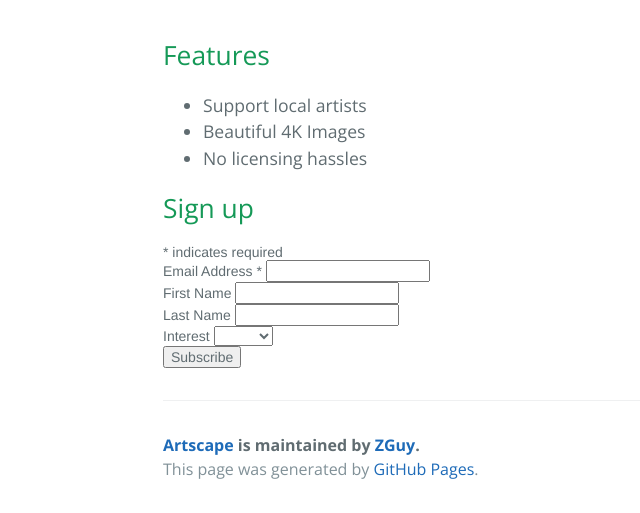
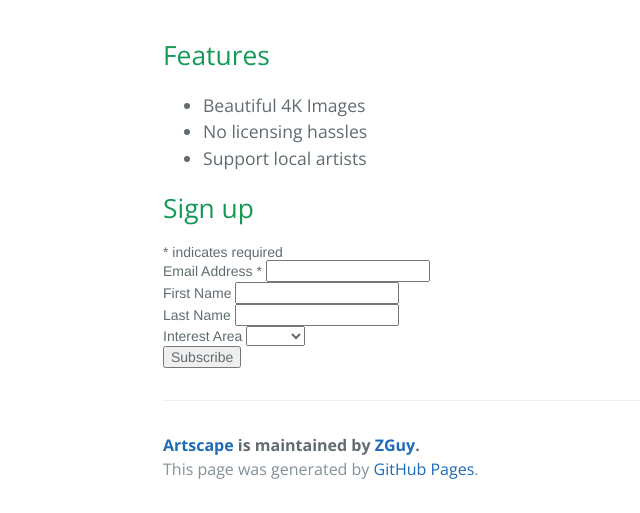
Before and after one commit to zguys/Artscape, a Jekyll site: the page built from index.markdown, in a window 1280 px wide. Shown: the part 962-1475 px from the top of the page, without its empty margins (61-701 px from the left). Built offline with Jekyll 4.4.1, drawn with Linux system fonts in a browser that asks for light colours; comment, search, counter and statistics services are not loaded.

```diff
--- a/_includes/sign-up.html
+++ b/_includes/sign-up.html
@@ -2,7 +2,7 @@
     <h2>Sign up</h2>
     <!-- Begin Mailchimp Signup Form -->
     <div id="mc_embed_signup">
-        <form action="https://zguy.us10.list-manage.com/subscribe/post?u=d79159c348b642ceb2f228f8c&amp;id=b17799ca1c" method="post" id="mc-embedded-subscribe-form" name="mc-embedded-subscribe-form" class="validate" target="_blank" novalidate>
+        <form action="https://github.us10.list-manage.com/subscribe/post?u=767b916d4515073a74e84288e&amp;id=3e907907a5" method="post" id="mc-embedded-subscribe-form" name="mc-embedded-subscribe-form" class="validate" target="_blank" novalidate>
             <div id="mc_embed_signup_scroll">
 
                 <div class="indicates-required"><span class="asterisk">*</span> indicates required</div>
@@ -20,11 +20,11 @@
                     <input type="text" value="" name="LNAME" class="" id="mce-LNAME">
                 </div>
                 <div class="mc-field-group">
-                    <label for="mce-group[14421]">Interest </label>
-                    <select name="group[14421]" class="REQ_CSS" id="mce-group[14421]">
+                    <label for="mce-group[14381]">Interest Area </label>
+                    <select name="group[14381]" class="REQ_CSS" id="mce-group[14381]">
                         <option value=""></option>
-                        <option value="1">Artist</option>
-                        <option value="2">Buyer</option>
+                        <option value="1">Buyer</option>
+                        <option value="2">Artist</option>
 
                     </select>
                 </div>
@@ -32,12 +32,12 @@
                     <div class="response" id="mce-error-response" style="display:none"></div>
                     <div class="response" id="mce-success-response" style="display:none"></div>
                 </div>    <!-- real people should not fill this in and expect good things - do not remove this or risk form bot signups-->
-                <div style="position: absolute; left: -5000px;" aria-hidden="true"><input type="text" name="b_d79159c348b642ceb2f228f8c_b17799ca1c" tabindex="-1" value=""></div>
+                <div style="position: absolute; left: -5000px;" aria-hidden="true"><input type="text" name="b_767b916d4515073a74e84288e_3e907907a5" tabindex="-1" value=""></div>
                 <div class="clear"><input type="submit" value="Subscribe" name="subscribe" id="mc-embedded-subscribe" class="button"></div>
             </div>
         </form>
     </div>
-    <script type='text/javascript' src='//s3.amazonaws.com/downloads.mailchimp.com/js/mc-validate.js'></script><script type='text/javascript'>(function($) {window.fnames = new Array(); window.ftypes = new Array();fnames[0]='EMAIL';ftypes[0]='email';fnames[1]='FNAME';ftypes[1]='text';fnames[2]='LNAME';ftypes[2]='text';fnames[3]='ADDRESS';ftypes[3]='address';fnames[4]='PHONE';ftypes[4]='phone';fnames[5]='MMERGE5';ftypes[5]='birthday';}(jQuery));var $mcj = jQuery.noConflict(true);</script>
+    <script type='text/javascript' src='//s3.amazonaws.com/downloads.mailchimp.com/js/mc-validate.js'></script><script type='text/javascript'>(function($) {window.fnames = new Array(); window.ftypes = new Array();fnames[0]='EMAIL';ftypes[0]='email';fnames[1]='FNAME';ftypes[1]='text';fnames[2]='LNAME';ftypes[2]='text';fnames[3]='ADDRESS';ftypes[3]='address';fnames[4]='PHONE';ftypes[4]='phone';fnames[5]='BIRTHDAY';ftypes[5]='birthday';}(jQuery));var $mcj = jQuery.noConflict(true);</script>
     <!--End mc_embed_signup-->
 
 </section>
--- a/index.markdown
+++ b/index.markdown
@@ -10,6 +10,6 @@
 </div>
 
 ## Features
-* Support local artists
 * Beautiful 4K Images
 * No licensing hassles
+* Support local artists
```
